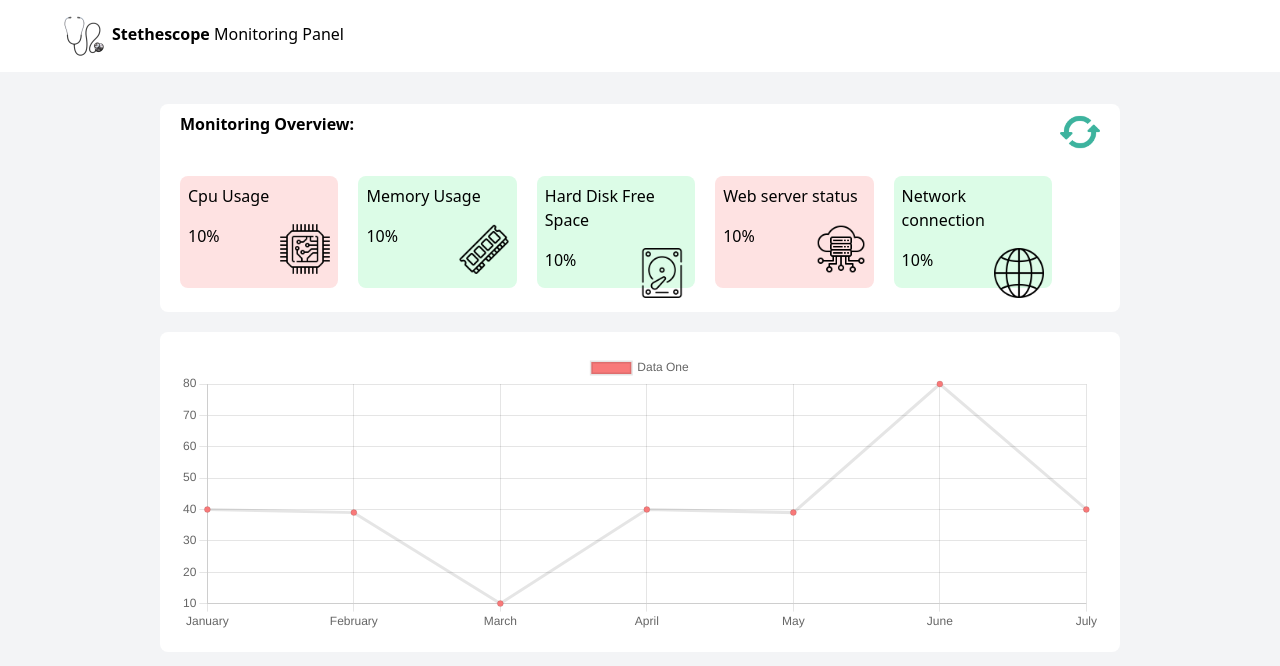
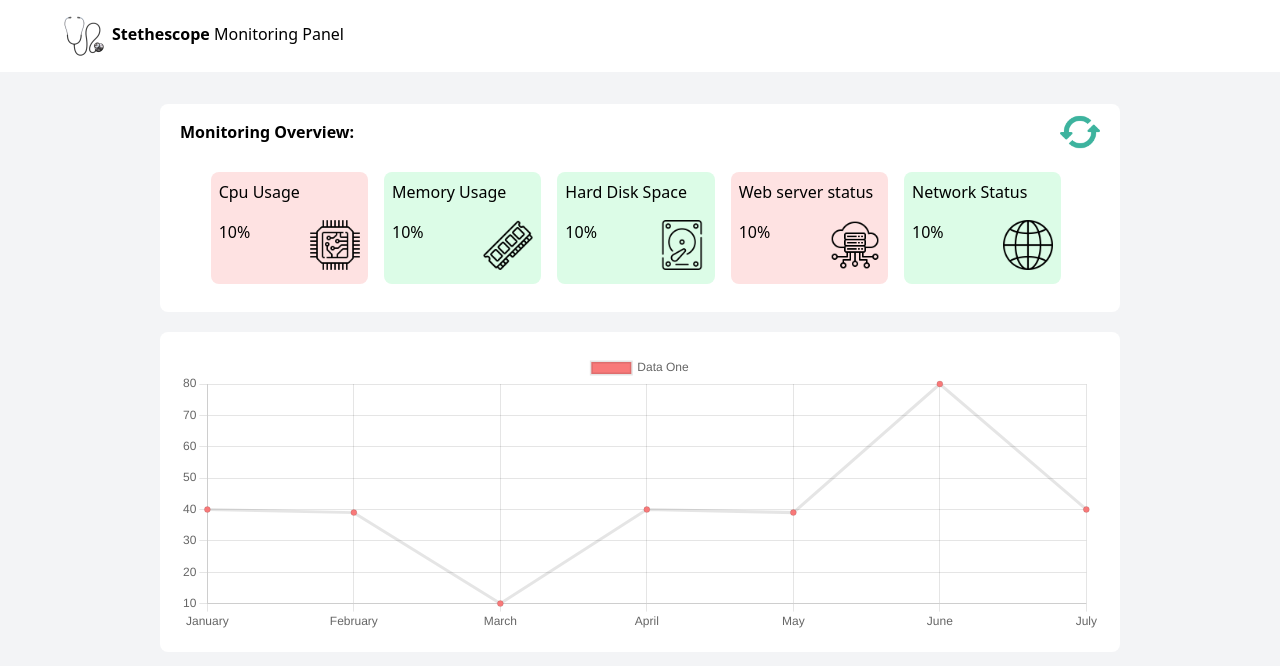
Before and after one commit to MohsenAbrishami/monitoring-panel, a Vue app: page / in a window 1280 px wide. Shown: the top 666 px of the page. Built offline with nearby package versions, Linux system fonts and the light colour scheme.

Commit message:
Improve spaces

```diff
--- a/src/components/Status.vue
+++ b/src/components/Status.vue
@@ -1,11 +1,11 @@
 <template>
     <div class="w-9/12 mx-auto mt-8 bg-white rounded-lg p-2">
-        <span class="pl-3 font-bold inline-block">Monitoring Overview:</span>
+        <span class="pl-3 pt-2 font-bold inline-block">Monitoring Overview:</span>
         <a href="">
             <img src="public/refresh.png" class="w-10 inline-block float-right mr-3">
         </a>
-        <div class="flex justify-center pt-10 pb-4">
-            <div class="h-28 w-64 bg-red-100 ml-3 p-2 inline-block rounded-lg">
+        <div class="w-full flex justify-center py-5">
+            <div class="h-28 w-2/12 bg-red-100 p-2  rounded-lg">
                 <span>Cpu Usage</span>
                 <div class="pt-4">
                     <span class="inline-block">10%</span>
@@ -16,7 +16,7 @@
                     >
                 </div>
             </div>
-            <div class="h-28 w-64 bg-green-100 ml-5 p-2 inline-block rounded-lg">
+            <div class="h-28 w-2/12 bg-green-100 ml-4 p-2 rounded-lg">
                 <span>Memory Usage</span>
                 <div class="pt-4">
                     <span class="inline-block">10%</span>
@@ -27,8 +27,8 @@
                     >
                 </div>
             </div>
-            <div class="h-28 w-64 bg-green-100 ml-5 p-2 inline-block rounded-lg">
-                <span>Hard Disk Free Space</span>
+            <div class="h-28 w-2/12 bg-green-100 ml-4 p-2 rounded-lg">
+                <span>Hard Disk Space</span>
                 <div class="pt-4">
                     <span class="inline-block">10%</span>
                     <img
@@ -38,7 +38,7 @@
                     >
                 </div>
             </div>
-            <div class="h-28 w-64 bg-red-100 ml-5 p-2 inline-block rounded-lg">
+            <div class="h-28 w-2/12 bg-red-100 ml-4 p-2 rounded-lg">
                 <span>Web server status</span>
                 <div class="pt-4">
                     <span class="inline-block">10%</span>
@@ -49,8 +49,8 @@
                     >
                 </div>
             </div>
-            <div class="h-28 w-64 bg-green-100 ml-5 mr-2 p-2 inline-block rounded-lg">
-                <span>Network connection</span>
+            <div class="h-28 w-2/12 bg-green-100 ml-4 mr-2 p-2 rounded-lg">
+                <span>Network Status</span>
                 <div class="pt-4">
                     <span class="inline-block">10%</span>
                     <img
```
